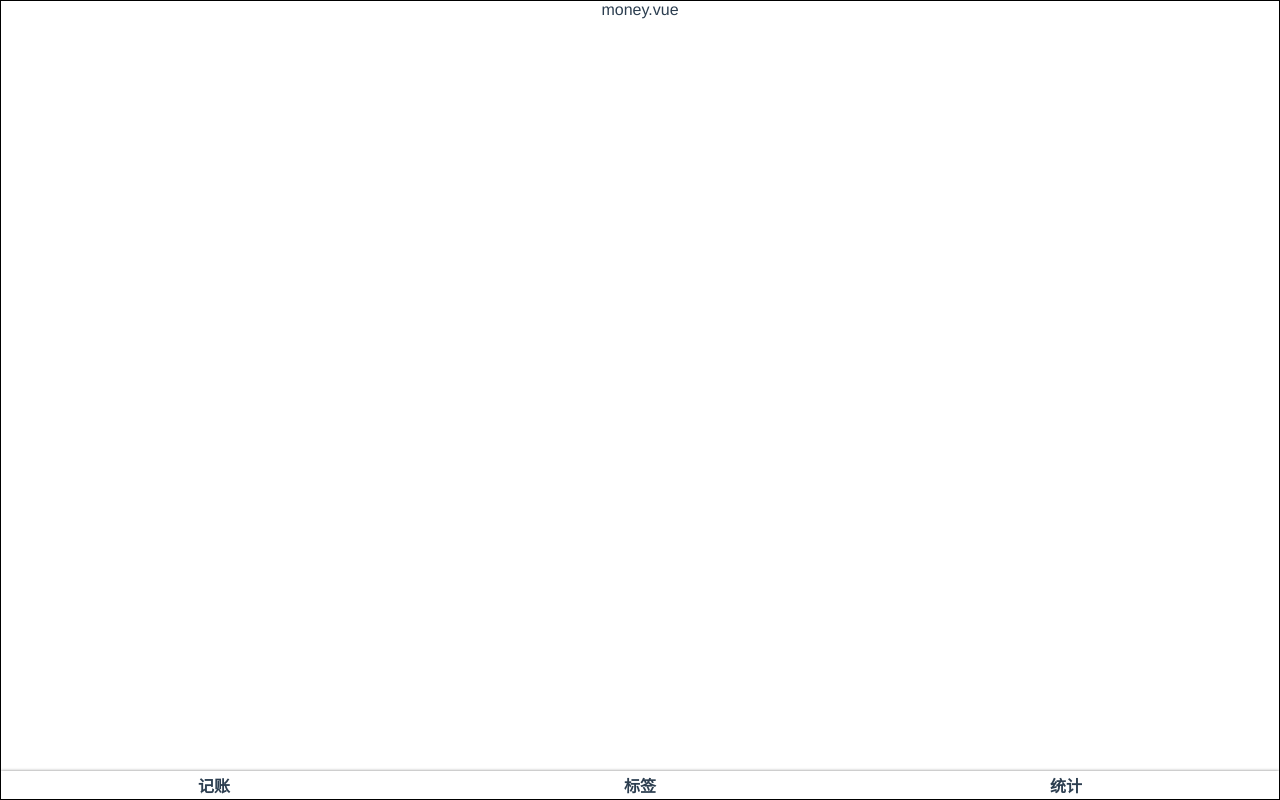
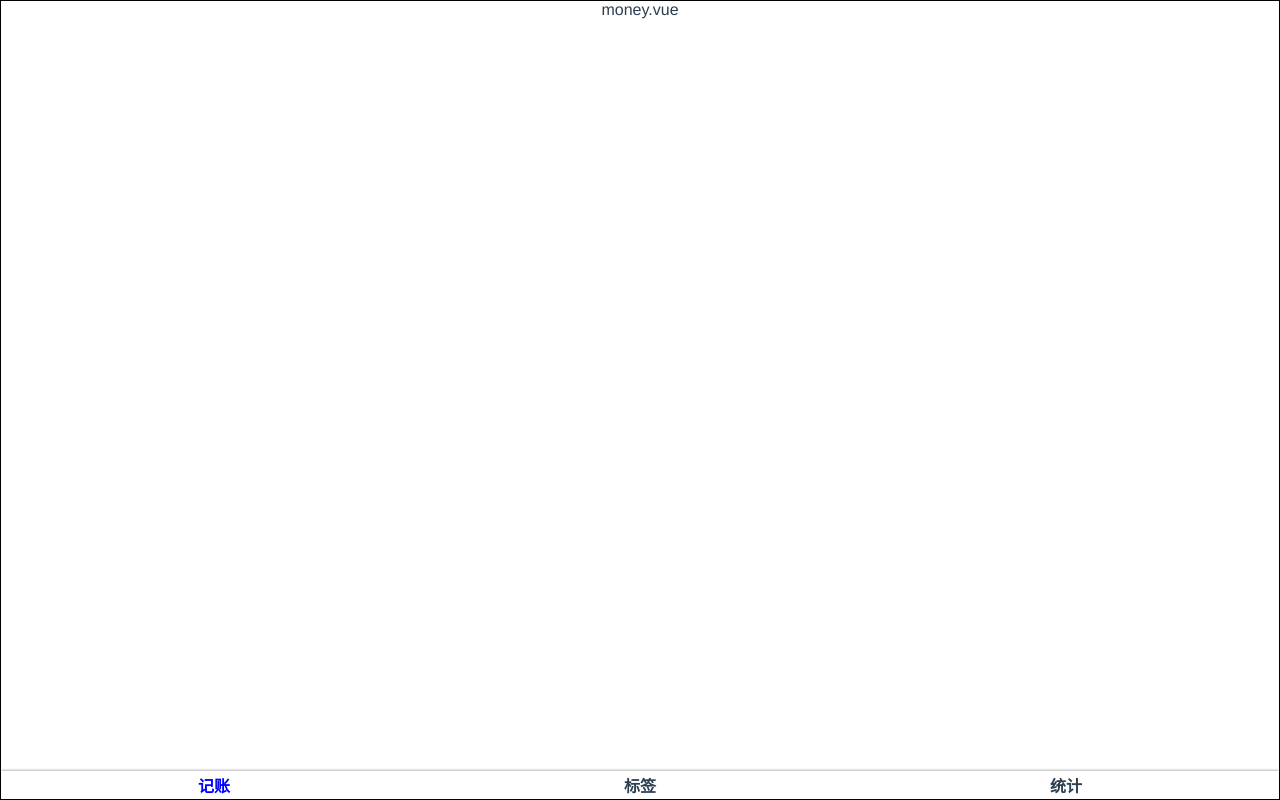
Before and after one commit to YUQIAN3/Wangai, a Vue app: page /#/money in a window 1280 px wide. Built offline with nearby package versions, Linux system fonts and the light colour scheme; a small style sheet from the web is missing.

Commit message:
使用active-class，更新meta-view

```diff
--- a/public/index.html
+++ b/public/index.html
@@ -3,7 +3,8 @@
   <head>
     <meta charset="utf-8">
     <meta http-equiv="X-UA-Compatible" content="IE=edge">
-    <meta name="viewport" content="width=device-width,initial-scale=1.0">
+      <meta name="viewport" content="width=device-width,initial-scale=1,minimum-scale=1,maximum-scale=1,
+      user-scalable=no,viewport-fit=cover">
     <link rel="icon" href="<%= BASE_URL %>favicon.ico">
     <title><%= htmlWebpackPlugin.options.title %></title>
   </head>
--- a/src/components/Nav.vue
+++ b/src/components/Nav.vue
@@ -1,8 +1,8 @@
 <template>
     <nav>
-      <router-link to="/" class="item"><i class="iconfont icon-money"></i>记账</router-link>
-      <router-link to="/labels" class="item"><i class="iconfont icon-label"></i>标签</router-link>
-      <router-link to="/statistics" class="item"><i class="iconfont icon-statistics"></i>统计</router-link>
+      <router-link to="/money" class="item" active-class="selected"><i class="iconfont icon-money"></i>记账</router-link>
+      <router-link to="/labels" class="item" active-class="selected"><i class="iconfont icon-label"></i>标签</router-link>
+      <router-link to="/statistics" class="item" active-class="selected"><i class="iconfont icon-statistics"></i>统计</router-link>
     </nav>
 </template>
 
@@ -28,6 +28,9 @@ nav{
      font-size:30px;
     }
   }
+  > .item.selected{
+    color:blue;
+  }
 }
 
 </style>
```
